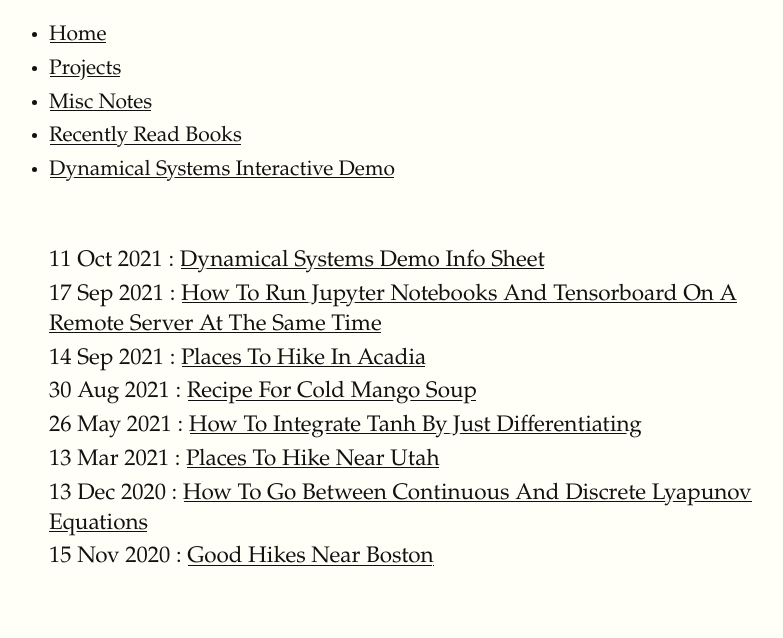
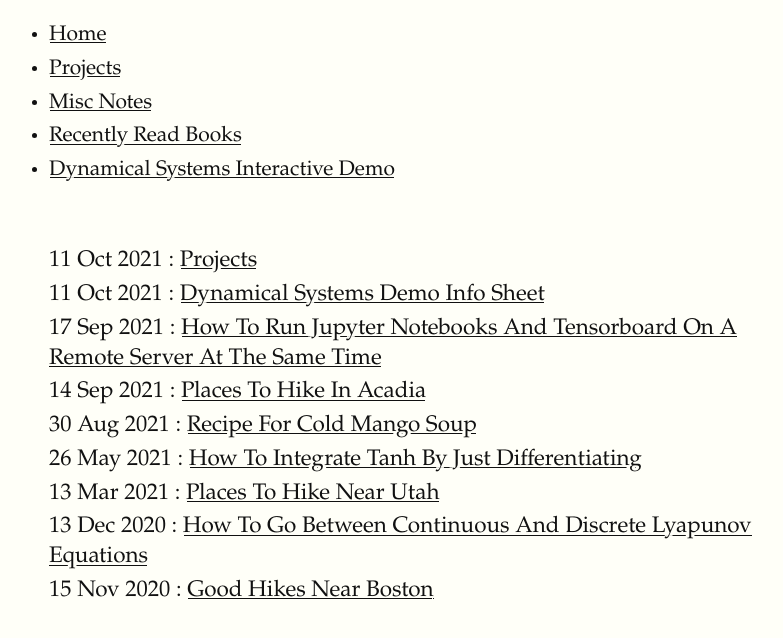
Before and after one commit to kozleo/kozleo.github.io, a Jekyll site: the page built from blog/index.html, in a window 1280 px wide. Shown: the top 638 px of the page, without its empty margins (247-1030 px from the left). Built offline with Jekyll 4.4.1, drawn with Linux system fonts in a browser that asks for light colours; nearby versions of some CDN libraries; some of the changed lines change nothing that is shown.

Commit message:
projects

```diff
--- a/_layouts/default.html
+++ b/_layouts/default.html
@@ -35,7 +35,7 @@
 			<nav>
 	    		<ul>
 	        		<li><a href="/">Home</a></li>
-	        		<li><a href="/projects/Scientific_Projects.md">Projects</a></li>
+	        		<li><a href="/posts/2021-10-11-Projects.md">Projects</a></li>
 		        	<li><a href="/blog">Misc Notes</a></li>
 				<li><a href="/books/index.html">Recently Read Books</a></li>
 				<li><a href="/ds_demo/index.html">Dynamical Systems Interactive Demo</a></li>
```
Also changed, not shown: _posts/2021-10-11-Projects.md (renamed from projects/Scientific_Projects.md).
